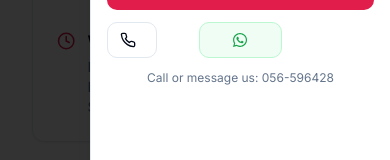
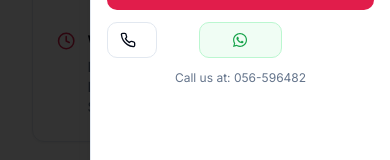
Before and after one commit to codyasbin/Nova-Kitchen-, a Next.js app: page /contact in a window 390 px wide. Both pictures are taken after a click on the button 338 px from the left and 32 px from the top of the page. Shown: the part 665-825 px from the top of the page. Built offline with nearby package versions, Linux system fonts and the light colour scheme; a web font is replaced by a local one.

Commit message:
header footer phone number correction

```diff
--- a/components/layout/Footer.tsx
+++ b/components/layout/Footer.tsx
@@ -278,7 +278,7 @@ export default function Footer() {
               </li>
               <li className="flex">
                 <Phone className="h-5 w-5 mr-3 text-primary shrink-0" />
-                <span className="text-muted-foreground">056-596428 </span>
+                <span className="text-muted-foreground">056-596482</span>
               </li>
               <li className="flex">
                 <Smartphone className="h-5 w-5 mr-3 text-primary shrink-0" />
--- a/components/layout/Header.tsx
+++ b/components/layout/Header.tsx
@@ -263,7 +263,7 @@ export default function Header() {
                   <Button className="w-full bg-primary hover:bg-primary/90">Book Consultation</Button>
 
                   <div className="grid grid-cols-3 gap-2">
-                    <a href="tel:056596428">
+                    <a href="tel:056596482">
                       <Button variant="outline" size="sm">
                         <Phone className="mr-2 h-4 w-4" />
                         <span className="hidden lg:inline">056-596482</span>
@@ -281,7 +281,7 @@ export default function Header() {
                     </a> */}
                   </div>
 
-                  <div className="text-xs text-center text-muted-foreground">Call or message us: 056-596428</div>
+                  <div className="text-xs text-center text-muted-foreground">Call us at: 056-596482</div>
                 </div>
               </SheetContent>
             </Sheet>
```
